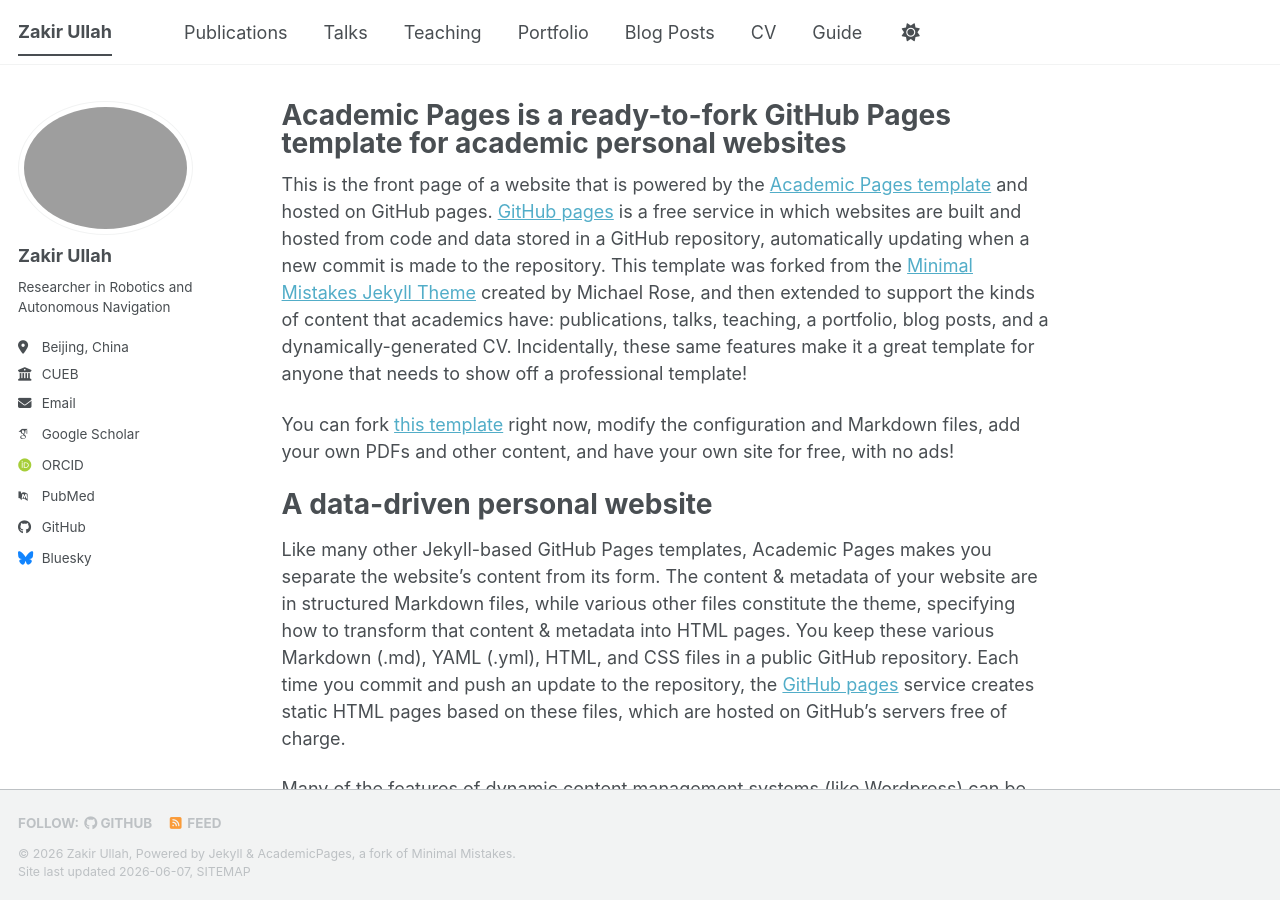
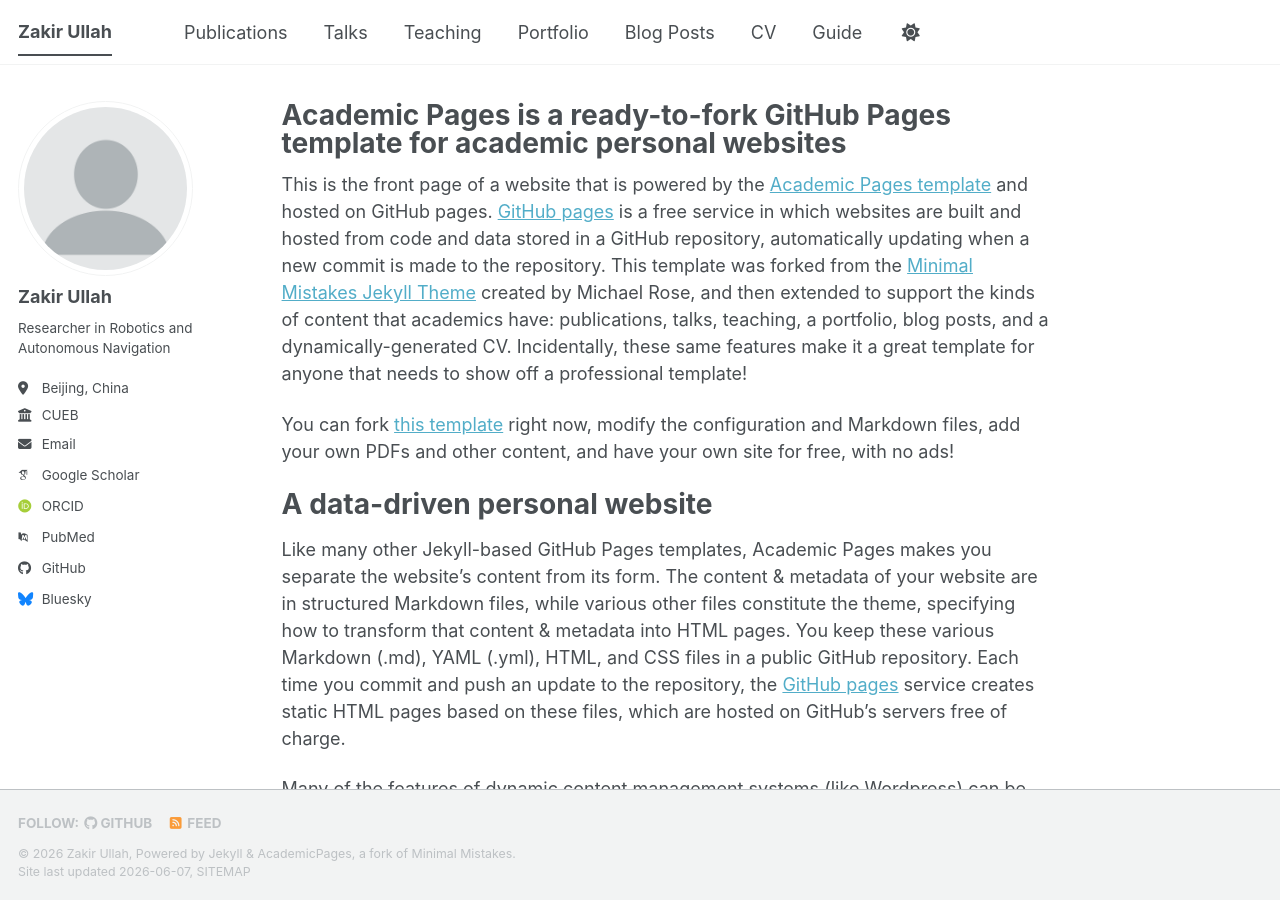
Before and after one commit to zakirullah98/zakirullah98.github.io, a Jekyll site: the page built from _pages/about.md, in a window 1280 px wide and 900 px high. Built offline with Jekyll 4.4.1, drawn with Linux system fonts in a browser that asks for light colours; some web fonts are replaced; a script bundle is joined from its source files by our own code; library files that are not in the unit come from our copies.

Commit message:
dp upload

```diff
--- a/_config.yml
+++ b/_config.yml
@@ -23,7 +23,7 @@ repository               : "zakirullah98/zakirullah98.github.io"
 #               Additional customization can be done by editing /_includes/author-profile.html
 author:
   # Biographic information
-  avatar           : "Zakir_Ullah.jpg"
+  avatar           : "profile.png"
   name             : "Zakir Ullah"
   pronouns         : # example: "she/her"
   bio              : "Researcher in Robotics and Autonomous Navigation"
```
